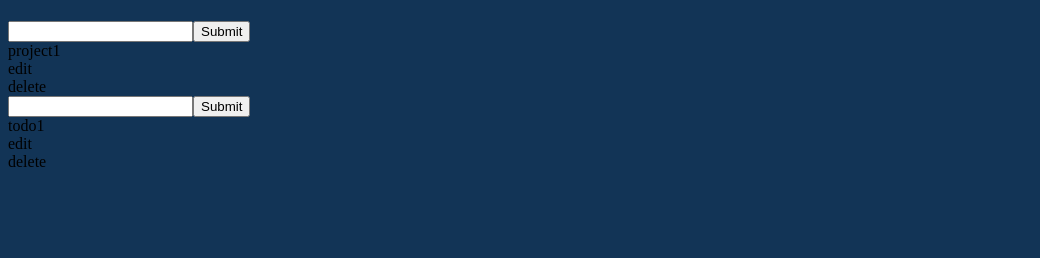
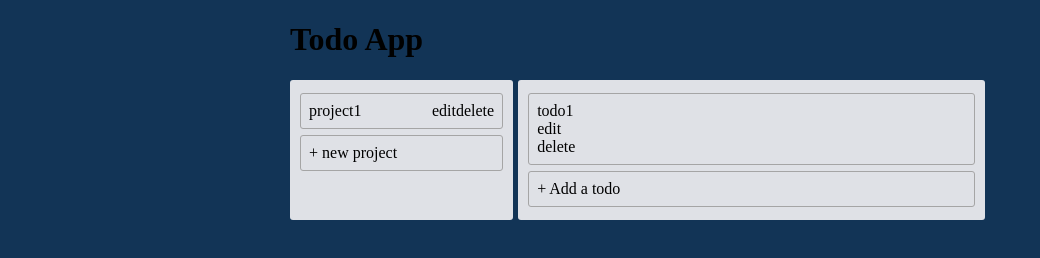
Before and after one commit to zenott/todo-app, a website built with webpack: page dist/index.html in a window 1280 px wide. Shown: the whole page, without its empty margins (0-1040 px from the left). Built offline with nearby package versions, Linux system fonts and the light colour scheme.

Commit message:
Change view toggles

```diff
--- a/src/UIComponents/layout.js
+++ b/src/UIComponents/layout.js
@@ -1,10 +1,11 @@
 import * as events from '../utils/events';
-import buildProjectForm from './project';
-import buildNewTodoForm from './todo';
+import { buildProjectForm, toggleNewProject } from './project';
+import { buildNewTodoForm, toggleNewTodo } from './todo';
 
 const buildLayout = () => {
   const title = document.createElement('h1');
   title.classList.add('title');
+  title.textContent = 'Todo App';
 
   const main = document.createElement('div');
   main.classList.add('main');
@@ -12,14 +13,36 @@ const buildLayout = () => {
   const projects = document.createElement('div');
   projects.classList.add('projects');
 
+  const newProjectButton = document.createElement('div');
+  newProjectButton.classList.add('new-project-button');
+  newProjectButton.textContent = '+ new project';
+  newProjectButton.addEventListener('click', toggleNewProject);
+
   const projectform = buildProjectForm();
-  projects.appendChild(projectform);
+  projectform.classList.add('new-project-form', 'hide');
+
+  const newProject = document.createElement('div');
+  newProject.classList.add('new-project');
+  newProject.appendChild(newProjectButton);
+  newProject.appendChild(projectform);
+  projects.appendChild(newProject);
 
   const todos = document.createElement('div');
   todos.classList.add('todos');
 
+  const newTodoButton = document.createElement('div');
+  newTodoButton.classList.add('new-todo-button');
+  newTodoButton.textContent = '+ Add a todo';
+  newTodoButton.addEventListener('click', toggleNewTodo);
+
   const todoForm = buildNewTodoForm();
-  todos.appendChild(todoForm);
+  todoForm.classList.add('new-todo-form', 'hide');
+
+  const newTodo = document.createElement('div');
+  newTodo.classList.add('new-todo');
+  newTodo.appendChild(newTodoButton);
+  newTodo.appendChild(todoForm);
+  todos.appendChild(newTodo);
 
   main.appendChild(projects);
   main.appendChild(todos);
--- a/src/UIComponents/project.js
+++ b/src/UIComponents/project.js
@@ -4,18 +4,23 @@ const buildProjectElement = (project, id) => {
   const projectElem = document.createElement('div');
   projectElem.dataset.pid = id;
   projectElem.classList.add('project');
-  projectElem.textContent = project.name;
-  projectElem.addEventListener('click', projectClick);
+
+  const main = document.createElement('div');
+  main.classList.add('project-main');
+  main.addEventListener('click', projectClick);
+
+  main.textContent = project.name;
 
   const edit = document.createElement('div');
   edit.classList.add('edit-project');
   edit.textContent = 'edit';
-  projectElem.appendChild(edit);
+  main.appendChild(edit);
 
   const del = document.createElement('div');
   del.classList.add('delete-project');
   del.textContent = 'delete';
-  projectElem.appendChild(del);
+  main.appendChild(del);
+  projectElem.appendChild(main);
 
   const editProjectFrom = buildProjectForm(true);
   editProjectFrom.classList.add('edit-form', 'hide');
@@ -25,26 +30,38 @@ const buildProjectElement = (project, id) => {
 };
 
 const projectClick = e => {
-  if (e.target.classList.contains('project')) {
-    const id = e.target.dataset.pid;
+  if (e.target.classList.contains('project-main')) {
+    const id = e.target.parentNode.dataset.pid;
     events.emit('setActiveProject', id);
   } else if (e.target.classList.contains('delete-project')) {
-    const id = e.target.parentNode.dataset.pid;
+    const id = e.target.parentNode.parentNode.dataset.pid;
     events.emit('deleteProject', id);
   } else if (e.target.classList.contains('edit-project')) {
-    const node = e.target.parentNode.querySelector('.edit-form');
-    node.classList.toggle('hide');
+    const node = e.target.parentNode.parentNode;
+    toggleView(node);
   }
+};
+
+const toggleView = node => {
+  node.querySelector('.edit-form').classList.toggle('hide');
+  node.querySelector('.project-main').classList.toggle('hide');
+};
+
+const toggleNewProject = () => {
+  document.querySelector('.new-project-button').classList.toggle('hide');
+  document.querySelector('.new-project-form').classList.toggle('hide');
 };
 
 const renderProjects = projects => {
   const projectsElem = document.querySelector('.projects');
+  const newProject = document.querySelector('.projects > .new-project');
   [...projectsElem.children].forEach(el => {
     if (el.classList.contains('project')) el.remove();
   });
-  projects.forEach((project, i) =>
-    projectsElem.appendChild(buildProjectElement(project, i))
-  );
+  projects.forEach((project, i) => {
+    const projectElem = buildProjectElement(project, i);
+    projectsElem.insertBefore(projectElem, newProject);
+  });
 };
 
 events.on('renderProjects', renderProjects);
@@ -53,15 +70,34 @@ const buildProjectForm = (edit = false) => {
   const form = document.createElement('form');
   const input = document.createElement('input');
   input.type = 'text';
+  input.required = true;
   input.classList.add('project-input');
+  input.placeholder = edit ? 'Project name' : 'Add a project';
   const submit = document.createElement('input');
+  submit.value = edit ? 'Save' : 'Add project';
   submit.type = 'submit';
+  const cancel = document.createElement('div');
+  cancel.classList.add('cancel');
+  cancel.textContent = 'Cancel';
+  cancel.addEventListener('click', cancelForm);
 
   form.appendChild(input);
   form.appendChild(submit);
+  form.appendChild(cancel);
   form.addEventListener('submit', e => projectFormSubmit(e, edit));
 
   return form;
+};
+
+const cancelForm = e => {
+  const node = e.target.parentNode.parentNode;
+  console.log(node);
+  if (node.classList.contains('new-project')) {
+    toggleNewProject();
+  }
+  if (node.classList.contains('project')) {
+    toggleView(e.target.parentNode.parentNode);
+  }
 };
 
 const projectFormSubmit = (e, edit = false) => {
@@ -76,4 +112,4 @@ const projectFormSubmit = (e, edit = false) => {
   e.target.reset();
 };
 
-export default buildProjectForm;
+export { buildProjectForm, toggleNewProject };
--- a/src/UIComponents/todo.js
+++ b/src/UIComponents/todo.js
@@ -22,8 +22,8 @@ const buildTodoElement = (todo, id) => {
   short.addEventListener('click', todoClick);
   todoElem.appendChild(short);
 
-  const showTodo = buildShowTodoElem(todo);
-  showTodo.classList.add('show', 'hide');
+  const showTodo = buildShowMoreElem(todo);
+  showTodo.classList.add('more', 'hide');
   todoElem.appendChild(showTodo);
 
   const editForm = buildEditTodoForm(todo);
@@ -35,8 +35,8 @@ const buildTodoElement = (todo, id) => {
 
 const todoClick = e => {
   if (e.target.classList.contains('short')) {
-    const id = e.target.parentNode.dataset.tid;
-    events.emit('showTodo', id);
+    const node = e.target.parentNode;
+    events.emit('showMore', node);
   } else if (e.target.classList.contains('delete-todo')) {
     const id = e.target.parentNode.dataset.tid;
     events.emit('deleteTodo', id);
@@ -48,10 +48,14 @@ const todoClick = e => {
 
 const renderTodos = todos => {
   const todosElem = document.querySelector('.todos');
+  const newTodo = document.querySelector('.todos > .new-todo');
   [...todosElem.children].forEach(el => {
     if (el.classList.contains('todo')) el.remove();
   });
-  todos.forEach((todo, i) => todosElem.appendChild(buildTodoElement(todo, i)));
+  todos.forEach((todo, i) => {
+    const todoElem = buildTodoElement(todo, i);
+    todosElem.insertBefore(todoElem, newTodo);
+  });
 };
 
 events.on('renderTodos', renderTodos);
@@ -60,13 +64,18 @@ const buildNewTodoForm = () => {
   const form = document.createElement('form');
   const titleInput = document.createElement('input');
   titleInput.classList.add('todo-title-input');
+  titleInput.required = true;
   const submit = document.createElement('input');
   submit.type = 'submit';
+  const cancel = document.createElement('div');
+  cancel.classList.add('cancel');
+  cancel.textContent = 'Cancel';
+  cancel.addEventListener('click', toggleNewTodo);
 
   form.appendChild(titleInput);
   form.appendChild(submit);
+  form.appendChild(cancel);
   form.addEventListener('submit', todoFormSubmit);
-
   return form;
 };
 
@@ -77,11 +86,8 @@ const todoFormSubmit = e => {
   e.target.reset();
 };
 
-const buildShowTodoElem = todo => {
-  const showTodo = document.createElement('div');
-  const title = document.createElement('div');
-  title.classList.add('title');
-  title.textContent = todo.title;
+const buildShowMoreElem = todo => {
+  const showMore = document.createElement('div');
   const desc = document.createElement('div');
   desc.classList.add('desc');
   desc.textContent = todo.description;
@@ -99,32 +105,33 @@ const buildShowTodoElem = todo => {
   done.classList.add('done');
   done.textContent = todo.done;
 
-  showTodo.appendChild(title);
-  showTodo.appendChild(desc);
-  showTodo.appendChild(dueDate);
-  showTodo.appendChild(priority);
-  showTodo.appendChild(done);
+  showMore.appendChild(desc);
+  showMore.appendChild(dueDate);
+  showMore.appendChild(priority);
+  showMore.appendChild(done);
 
-  return showTodo;
+  return showMore;
 };
 
-const showTodo = id => {
-  const node = document.querySelector(`[data-tid="${id}"] .show`);
-  node.classList.toggle('hide');
+const showMore = node => {
+  const more = node.querySelector('.more');
+  const edit = node.querySelector('.edit');
+  more.classList.toggle('hide');
+  edit.classList.add('hide');
 };
 
-events.on('showTodo', showTodo);
+events.on('showMore', showMore);
 
 const buildEditTodoForm = todo => {
   const editTodo = document.createElement('form');
   const title = document.createElement('input');
   title.type = 'text';
-  title.value = todo.title || '';
+  title.defaultValue = todo.title || '';
   const desc = document.createElement('textarea');
-  desc.value = todo.description || '';
+  desc.defaultValue = todo.description || '';
   const dueDate = document.createElement('input');
-  dueDate.type = 'datetime-local';
-  dueDate.value = todo.dueDate || '';
+  dueDate.type = 'date';
+  dueDate.defaultValue = todo.dueDate || '';
   const priority = document.createElement('select');
   const normal = document.createElement('option');
   normal.textContent = 'normal';
@@ -139,6 +146,9 @@ const buildEditTodoForm = todo => {
   done.checked = todo.isDone;
   const submit = document.createElement('input');
   submit.type = 'submit';
+  const cancel = document.createElement('div');
+  cancel.textContent = 'Cancel';
+  cancel.addEventListener('click', () => cancelForm(editTodo));
 
   editTodo.appendChild(title);
   editTodo.appendChild(desc);
@@ -146,9 +156,21 @@ const buildEditTodoForm = todo => {
   editTodo.appendChild(priority);
   editTodo.appendChild(done);
   editTodo.appendChild(submit);
+  editTodo.appendChild(cancel);
   editTodo.addEventListener('submit', editTodoSubmit);
 
   return editTodo;
+};
+
+const cancelForm = form => {
+  form.reset();
+  const node = form.parentNode;
+  const edit = node.querySelector('.edit');
+  edit.classList.add('hide');
+  const short = node.querySelector('.short');
+  short.classList.remove('hide');
+  const more = node.querySelector('.more');
+  more.classList.remove('hide');
 };
 
 const editTodoSubmit = e => {
@@ -163,10 +185,20 @@ const editTodoSubmit = e => {
 };
 
 const showEditTodo = node => {
-  const show = node.querySelector('.edit');
-  show.classList.toggle('hide');
+  const edit = node.querySelector('.edit');
+  edit.classList.toggle('hide');
+  const short = node.querySelector('.short');
+  short.classList.toggle('hide');
+  const more = node.querySelector('.more');
+  more.classList.add('hide');
 };
 
 events.on('showEditTodo', showEditTodo);
 
-export default buildNewTodoForm;
+const toggleNewTodo = () => {
+  console.log('ran');
+  document.querySelector('.new-todo-button').classList.toggle('hide');
+  document.querySelector('.new-todo-form').classList.toggle('hide');
+};
+
+export { buildNewTodoForm, toggleNewTodo };
--- a/src/style.scss
+++ b/src/style.scss
@@ -1,3 +1,66 @@
+body,
+html {
+  margin: 0;
+  padding: 0;
+}
+
+*,
+*::before,
+*::after {
+  box-sizing: border-box;
+}
+
+#root {
+  width: 700px;
+  margin: 0 auto;
+}
+
+.main {
+  display: flex;
+
+  .projects {
+    flex: 1;
+    background-color: #dfe1e6;
+    border-radius: 3px;
+    margin-right: 5px;
+    padding: 10px;
+    display: flex;
+    flex-direction: column;
+
+    form {
+      display: flex;
+    }
+  }
+
+  .todos {
+    flex: 2.2;
+    background-color: #dfe1e6;
+    border-radius: 3px;
+    margin-right: 5px;
+    padding: 10px;
+    display: flex;
+    flex-direction: column;
+  }
+
+  .project,
+  .todo,
+  .new-project,
+  .new-todo {
+    border: 1px solid #a5a5a5;
+    margin: 3px 0;
+    padding: 8px;
+    border-radius: 3px;
+  }
+
+  .project-main {
+    display: flex;
+
+    .edit-project {
+      margin-left: auto;
+    }
+  }
+}
+
 .hide {
-  display: none;
+  display: none !important;
 }
```
